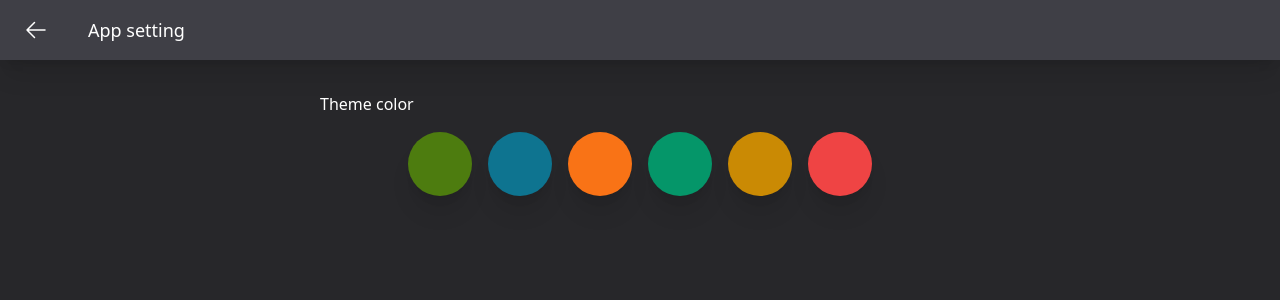
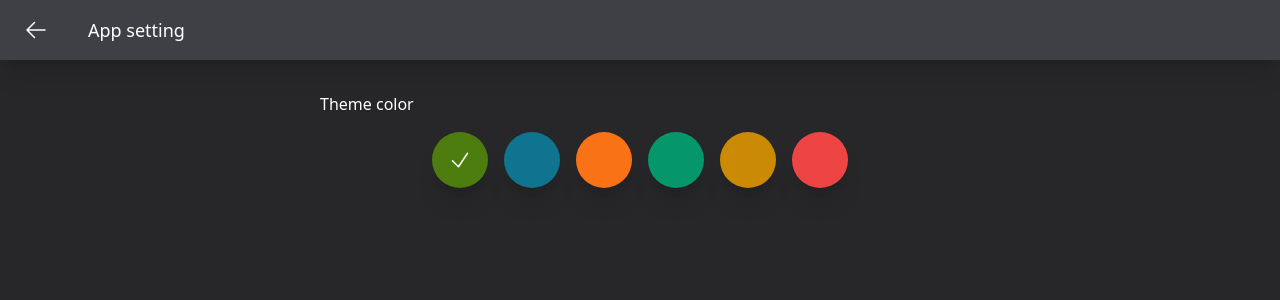
Before and after one commit to mamad-1999/Chess-Clocks, a Next.js app: page /setting in a window 1280 px wide. Shown: the top 300 px of the page. Built offline with nearby package versions, Linux system fonts and the light colour scheme.

Commit message:
fit: create new slice {settingSlice}

```diff
--- a/src/app/components/ColorBox.tsx
+++ b/src/app/components/ColorBox.tsx
@@ -15,8 +15,10 @@ const ColorBox = () => {
             <h3 className="text-white">Theme color</h3>
             <div className="flex items-center justify-center pt-4 gap-5 sm:gap-4">
                 {colors.map(color => (
-                    <div key={color} className={`w - 10 sm:w-16 h-10 sm:h-16 ${color} rounded-full cursor-pointer shadow-xl`}>
-
+                    <div key={color} className={`w - 10 sm:w-14 h-10 sm:h-14 ${color} rounded-full cursor-pointer shadow-xl flex items-center justify-center`}>
+                        {color === "bg-lime-700" ? <svg xmlns="http://www.w3.org/2000/svg" fill="none" viewBox="0 0 24 24" strokeWidth={1.5} stroke="currentColor" className="w-6 h-6 stroke-white">
+                            <path strokeLinecap="round" strokeLinejoin="round" d="M4.5 12.75l6 6 9-13.5" />
+                        </svg> : null}
                     </div>
                 ))}
             </div>
--- /dev/null
+++ b/src/redux/features/settingSlice.ts
@@ -0,0 +1,24 @@
+import { createSlice, PayloadAction } from "@reduxjs/toolkit";
+import { stat } from "fs";
+
+type settingState = {
+  themeColor: string;
+};
+
+const initialState = {
+  themeColor: "bg-lime-700",
+} as settingState;
+
+export const settingSlice = createSlice({
+  name: "setting",
+  initialState: initialState,
+  reducers: {
+    setThemeColor: (state, action: PayloadAction<string>) => {
+      state.themeColor = action.payload;
+    },
+  },
+});
+
+export const { setThemeColor } = settingSlice.actions;
+
+export default settingSlice.reducer;
--- a/src/redux/store.ts
+++ b/src/redux/store.ts
@@ -1,11 +1,13 @@
 import { configureStore } from "@reduxjs/toolkit";
 import toolBarSlice from "./features/toolBarSlice";
 import timerSlice from "./features/timerSlice";
+import settingSlice from "./features/settingSlice";
 
 export const store = configureStore({
   reducer: {
     toolBar: toolBarSlice,
     timer: timerSlice,
+    setting: settingSlice,
   },
   devTools: process.env.NODE_ENV !== "production",
 });
```
